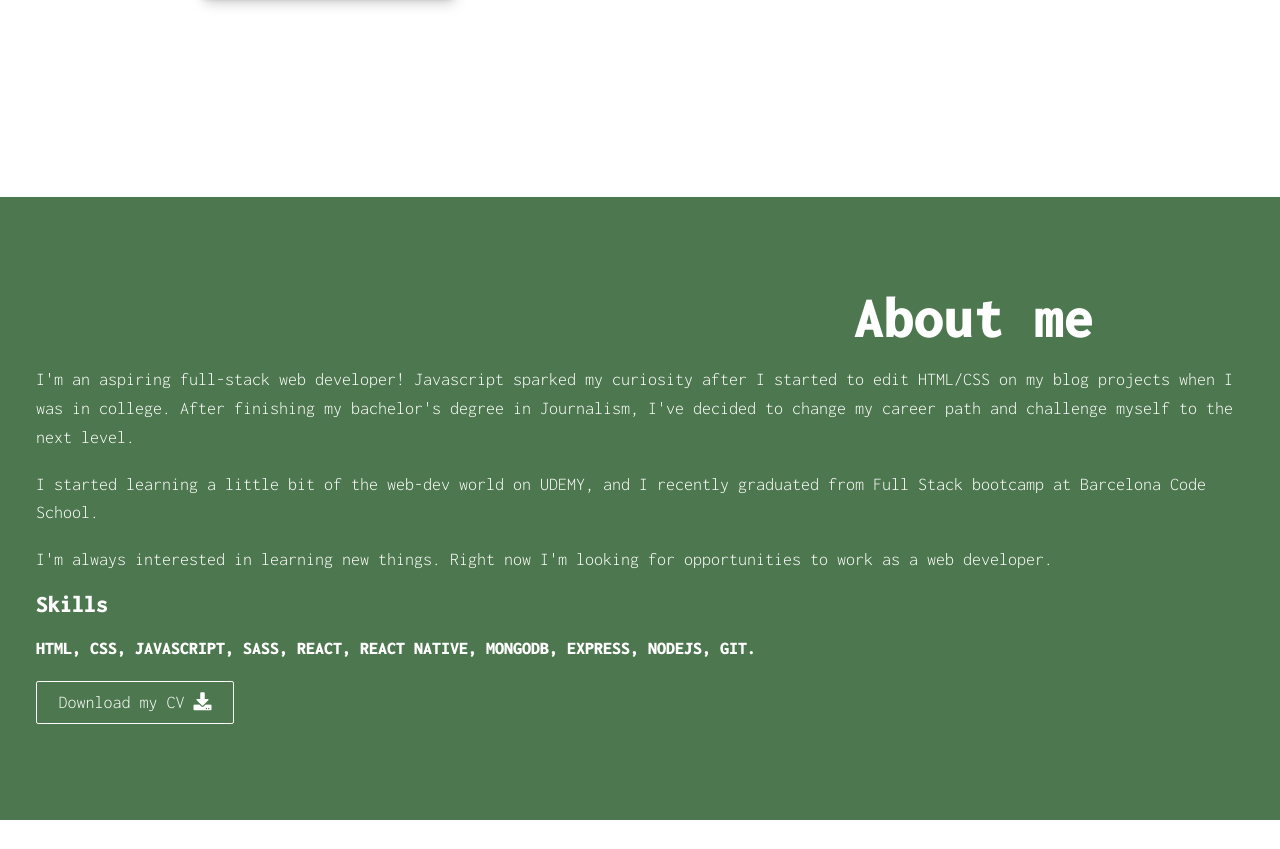
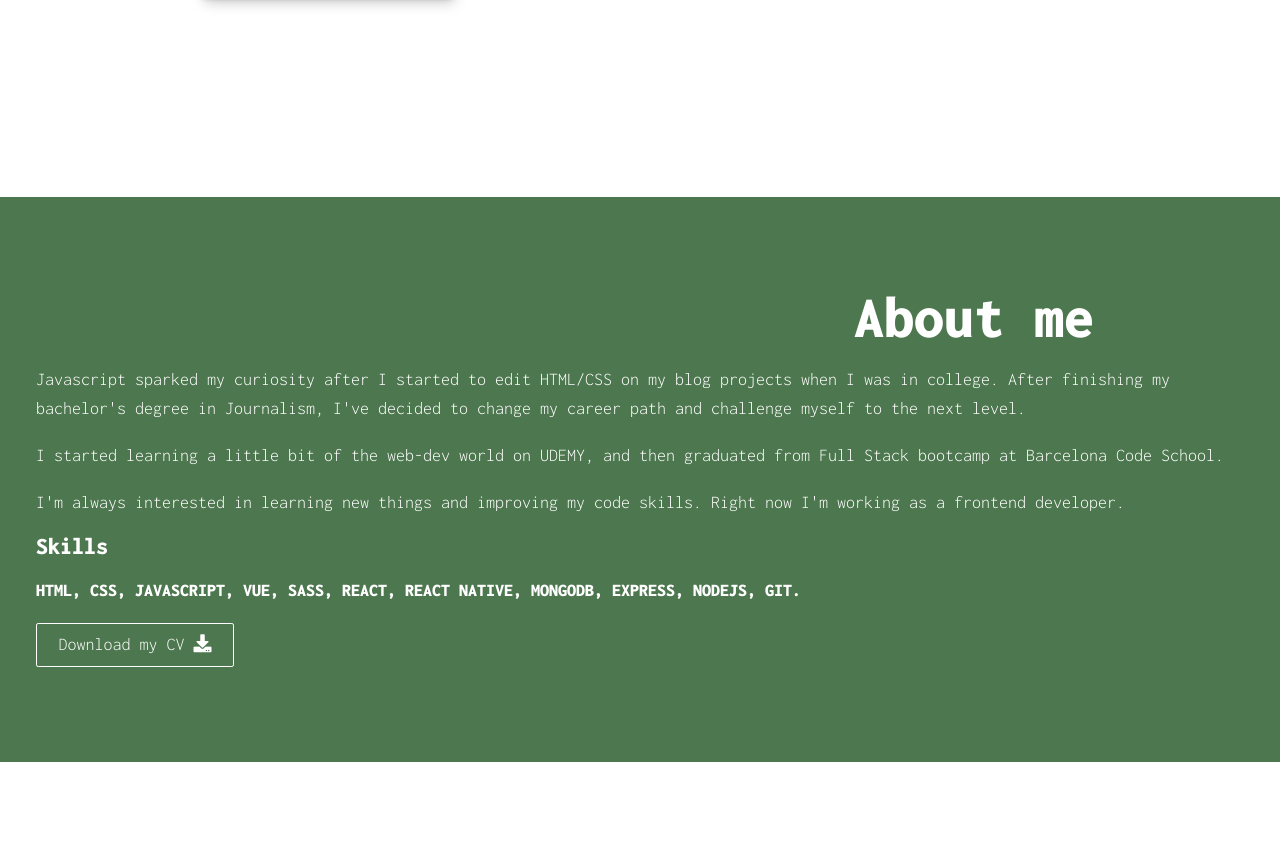
Before and after one commit to gabriellatavares/My-Portfolio, a plain HTML site: page index.html in a window 1280 px wide. Shown: the part 417-1266 px from the top of the page. Drawn offline with Linux system fonts and the light colour scheme.

Commit message:
update portfolio

```diff
--- a/index.html
+++ b/index.html
@@ -32,7 +32,7 @@
  <section class="intro" id='home'>
    <h1 class="section__title section__title--intro">
      Hi, I am <strong>Gabriella Tavares</strong></h1>
-     <p class="section__subtitle section__subtitle--intro">a full-stack developer.</p>
+     <p class="section__subtitle section__subtitle--intro">a frontend developer.</p>
      <img src="assets/self.jpg" alt='self pixel' class='intro__img'>
 
  </section>
@@ -40,16 +40,16 @@
    <h2>About me</h2>
    <div>
      <p>
-       I'm an aspiring full-stack web developer! Javascript sparked my curiosity after I started to edit HTML/CSS on my blog projects when I was in college. After finishing my bachelor's degree in Journalism, I've decided to change my career path and challenge myself to the next level.
+      Javascript sparked my curiosity after I started to edit HTML/CSS on my blog projects when I was in college. After finishing my bachelor's degree in Journalism, I've decided to change my career path and challenge myself to the next level.
      </p>
      <p>
-       I started learning a little bit of the web-dev world on UDEMY, and I recently graduated from Full Stack bootcamp at Barcelona Code School.
+       I started learning a little bit of the web-dev world on UDEMY, and then graduated from Full Stack bootcamp at Barcelona Code School.
      </p>
      <p>
-       I'm always interested in learning new things. Right now I'm looking for opportunities to work as a web developer.
+       I'm always interested in learning new things and improving my code skills. Right now I'm working as a frontend developer.
      </p>
      <h3>Skills</h3>
-     <p class="skills">HTML, CSS, JAVASCRIPT, SASS, REACT, REACT NATIVE, MONGODB, EXPRESS, NODEJS, GIT.</p>
+     <p class="skills">HTML, CSS, JAVASCRIPT, VUE, SASS, REACT, REACT NATIVE, MONGODB, EXPRESS, NODEJS, GIT.</p>
 
      <a href="./assets/CV - Gabriella Tavares.pdf" class="button1" download>Download my CV <i class="fa fa-download"></i></a>
 
```
Also changed, not shown: 1 other file.
